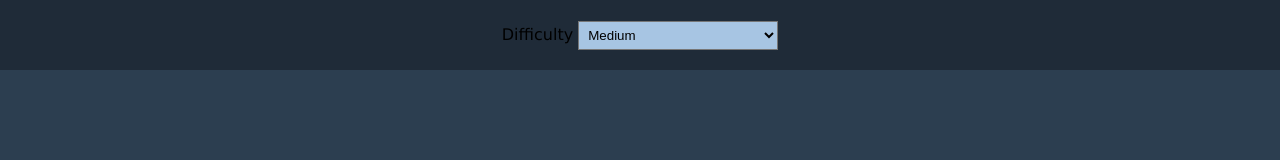
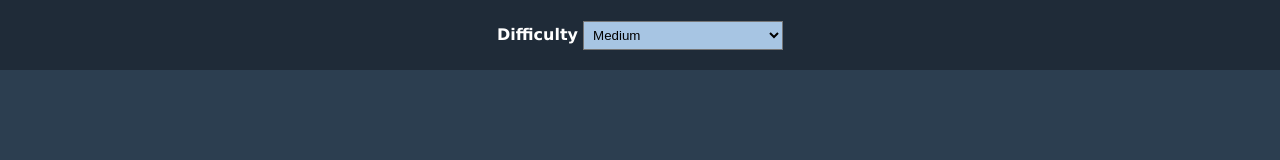
Before and after one commit to diggu13/Typing-Speed, a plain HTML site: page index.html in a window 1280 px wide. Shown: the top 160 px of the page. Drawn offline with Linux system fonts and the light colour scheme.

Commit message:
Difficulty text color changed to white

```diff
--- a/index.html
+++ b/index.html
@@ -16,7 +16,7 @@
     <div id="settings" class="settings">
         <form id="settings-form">
             <div>
-                <label for="difficulty">Difficulty</label>
+                <label class="difficulty-label" for="difficulty">Difficulty</label>
                 <select id="difficulty">
                     <option value="easy">Easy</option>
                     <option value="medium">Medium</option>
--- a/style.css
+++ b/style.css
@@ -18,6 +18,10 @@ button{
     padding: 5px 15px;
 }
 
+.difficulty-label{
+    color: white;
+    font-weight: bold;
+}
 select{
     width: 200px;
     padding: 5px;
```
